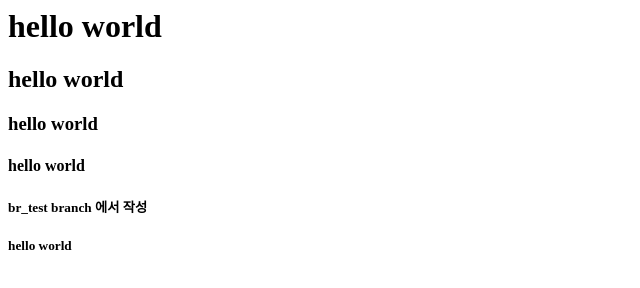
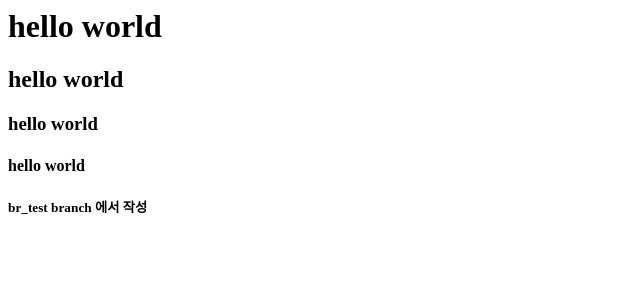
Before and after one commit to toqurqks/helloworld, a plain HTML site: page index.html in a window 1280 px wide. Shown: the full height of the page, 0-640 px from the left. Drawn offline with Linux system fonts and the light colour scheme.

Commit message:
br_test commit

```diff
--- a/index.html
+++ b/index.html
@@ -10,7 +10,6 @@
             <h3>hello world</h3>
             <h4>hello world</h4>
             <h5>br_test branch 에서 작성 </h5>
-            <h5>hello world</h5>
         </body>
     </head>
 </html>
```
Also changed, not shown: 1 other file.
